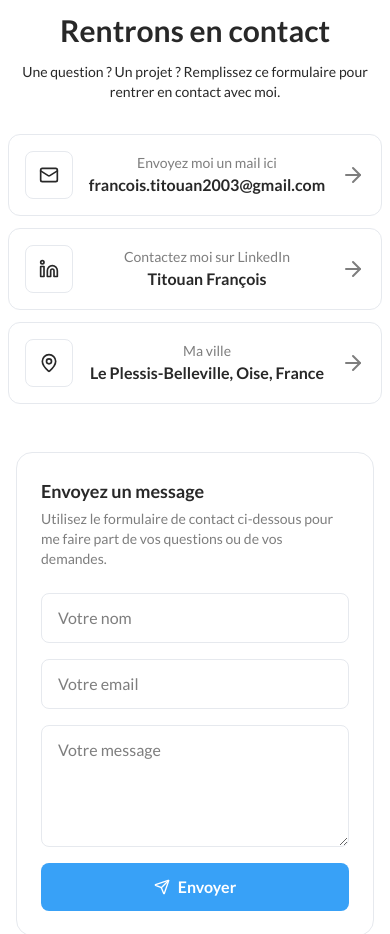
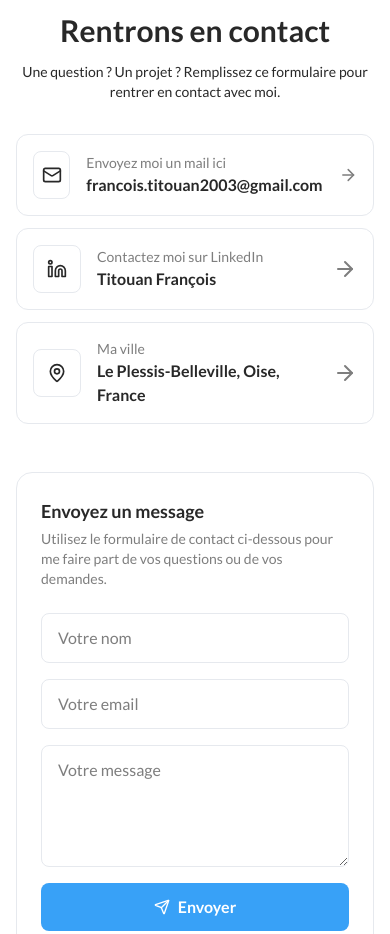
Before and after one commit to ElenaFerreira/portfolio-titouan, a Next.js app: page / in a window 390 px wide. Shown: the part 8920-9854 px from the top of the page. Built offline with nearby package versions, Linux system fonts and the light colour scheme.

Commit message:
responsive: contact form

```diff
--- a/app/components/Contact.tsx
+++ b/app/components/Contact.tsx
@@ -97,7 +97,7 @@ export function Contact() {
             </p>
 
             {/* Cartes de contact */}
-            <div className="mt-8 flex flex-col gap-3">
+            <div className="mt-8 flex flex-col gap-3 w-full">
               {contactCards.map((card, index) => {
                 const CardWrapper = card.href ? "a" : "div";
                 const cardProps = card.href ? { href: card.href, target: "_blank", rel: "noopener noreferrer" } : {};
@@ -106,7 +106,7 @@ export function Contact() {
                   <CardWrapper
                     key={index}
                     {...cardProps}
-                    className="group flex items-center gap-4 p-4 bg-white border border-border rounded-xl cursor-pointer"
+                    className="group flex items-center gap-4 p-4 bg-white border border-border rounded-xl cursor-pointer text-left"
                   >
                     <div className="flex items-center justify-center size-12 rounded-lg border border-border">
                       <card.icon className="size-5 text-dark" />
```
